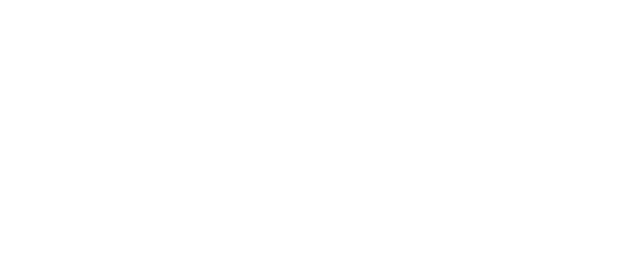
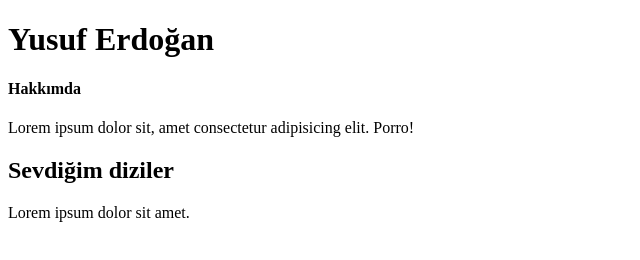
Before and after one commit to YusufErdogan95/kodluyoruz-lkrepo, a plain HTML site: page index.html in a window 1280 px wide. Shown: the whole page, without its empty margins (0-640 px from the left). Drawn offline with Linux system fonts and the light colour scheme.

Commit message:
html and prope commid

```diff
--- a/index.html
+++ b/index.html
@@ -1,12 +1,24 @@
 <!DOCTYPE html>
 <html lang="en">
-<head>
-    <meta charset="UTF-8">
-    <meta http-equiv="X-UA-Compatible" content="IE=edge">
-    <meta name="viewport" content="width=device-width, initial-scale=1.0">
+  <head>
+    <meta charset="UTF-8" />
+    <meta http-equiv="X-UA-Compatible" content="IE=edge" />
+    <meta name="viewport" content="width=device-width, initial-scale=1.0" />
     <title>Document</title>
-</head>
-<body>
+  </head>
+  <body>
 
-</body>
+    <h1>Yusuf Erdoğan</h1>
+    <!-- Hakkımda bölümü -->
+    <h4>Hakkımda</h4>
+
+    <p>Lorem ipsum dolor sit, amet consectetur adipisicing elit. Porro!</p>
+
+
+    <h2>Sevdiğim diziler</h2>
+    <p>Lorem ipsum dolor sit amet.</p>
+    <!-- hakkımda bitiş -->
+
+
+  </body>
 </html>
```
Also changed, not shown: 1 other file.
